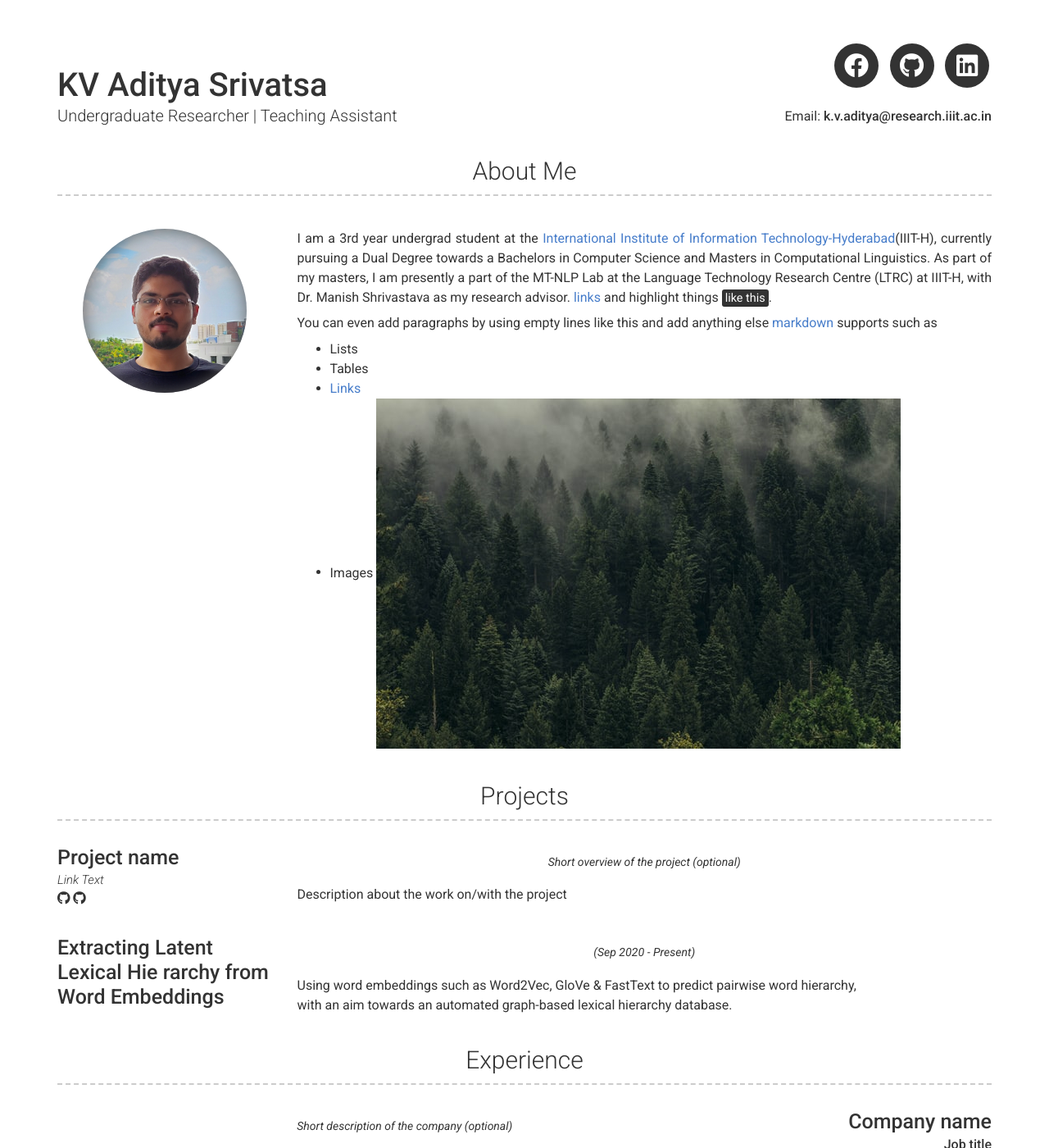
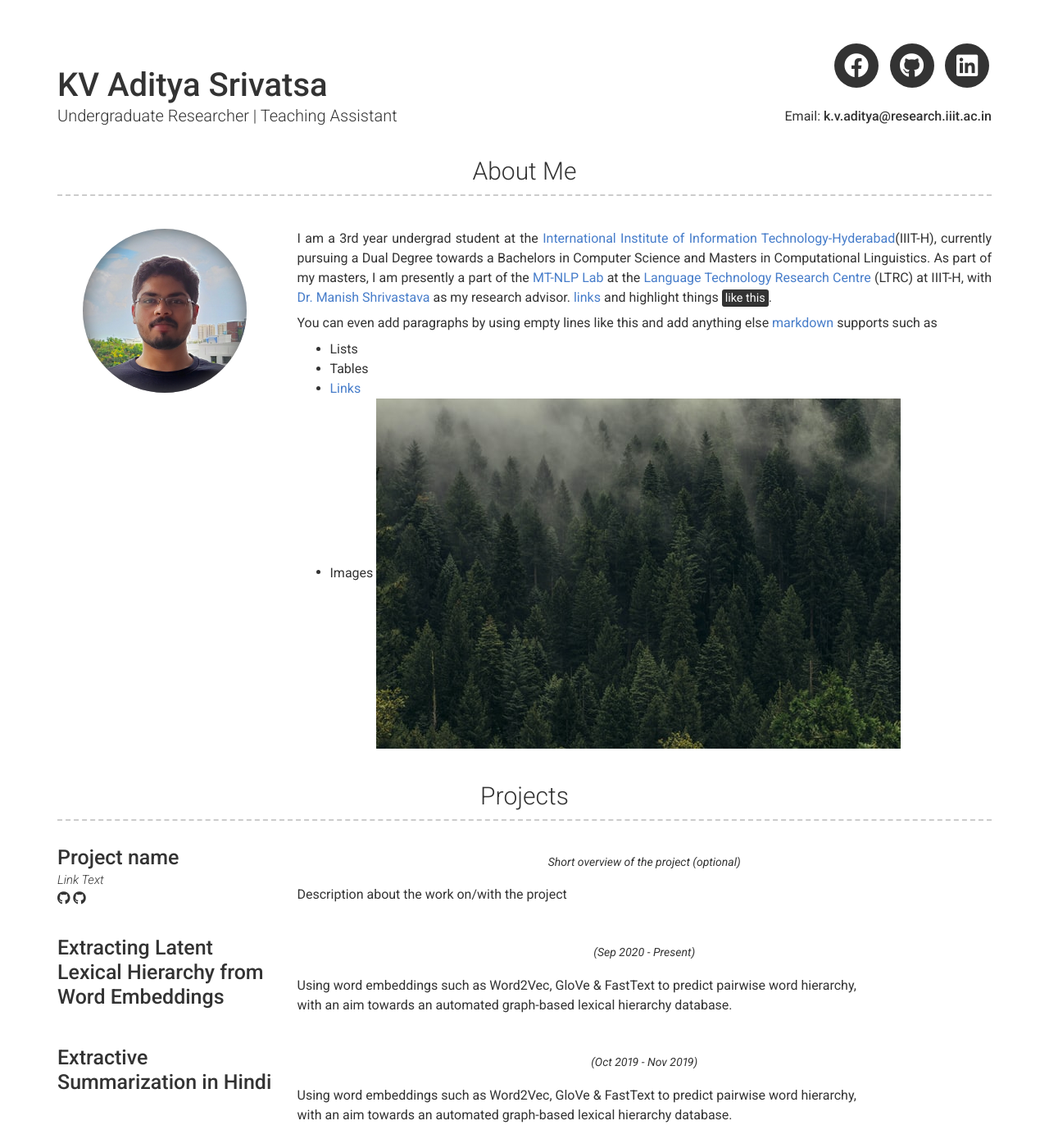
Before and after one commit to kvadityasrivatsa/kvadityasrivatsa.github.io, a Jekyll site: the page built from index.md, in a window 1280 px wide and 1400 px high. Shown: the whole window at 82% size. Built offline with Jekyll 4.4.1, drawn with Linux system fonts in a browser that asks for light colours; nearby versions of some CDN libraries.

Commit message:
Update _config.yml

```diff
--- a/_config.yml
+++ b/_config.yml
@@ -52,8 +52,9 @@ about_profile_image: images/profile.jpg
 about_content: | # this will include new lines to allow paragraphs
   I am a 3rd year undergrad student at the [International Institute of Information Technology-Hyderabad](https://www.iiit.ac.in/)(IIIT-H),
   currently pursuing a Dual Degree towards a Bachelors in Computer Science and Masters in Computational Linguistics.
-  As part of my masters, I am presently a part of the MT-NLP Lab at the Language Technology Research Centre (LTRC) at IIIT-H,
-  with Dr. Manish Shrivastava as my research advisor.
+  As part of my masters, I am presently a part of the [MT-NLP Lab](https://ltrc.iiit.ac.in/nlpmt/)
+  at the [Language Technology Research Centre](https://ltrc.iiit.ac.in/) (LTRC) at IIIT-H,
+  with [Dr. Manish Shrivastava](https://www.google.com/url?sa=t&rct=j&q=&esrc=s&source=web&cd=&cad=rja&uact=8&ved=2ahUKEwju5c2Ug_TuAhWFgdgFHcxoAFcQFjAAegQIARAD&url=http%3A%2F%2Fscholar.google.co.in%2Fcitations%3Fuser%3DsIvMnGQAAAAJ%26hl%3Den&usg=AOvVaw2YHxW1do-XZ_ILcU1ZIXPe) as my research advisor.
   [links](http://foobar.com) and highlight things <mark>like this</mark>.
 
   You can even add paragraphs by using empty lines like this and add anything else [markdown](https://www.markdownguide.org/getting-started#what-is-markdown) supports such as
@@ -84,9 +85,15 @@ content:
           Description about the work on/with the project
 
       - layout: left
-        title: Extracting Latent Lexical Hie rarchy from Word Embeddings
-        quote: >
-          (Sep 2020 - Present)
+        title: Extracting Latent Lexical Hierarchy from Word Embeddings
+        quote: (Sep 2020 - Present)
+        description: | # this will include new lines to allow paragraphs
+          Using word embeddings such as Word2Vec, GloVe & FastText to predict pairwise word hierarchy, \
+          with an aim towards an automated graph-based lexical hierarchy database.
+
+      - layout: left
+        title: Extractive Summarization in Hindi
+        quote: (Oct 2019 - Nov 2019)
         description: | # this will include new lines to allow paragraphs
           Using word embeddings such as Word2Vec, GloVe & FastText to predict pairwise word hierarchy, \
           with an aim towards an automated graph-based lexical hierarchy database.
```
